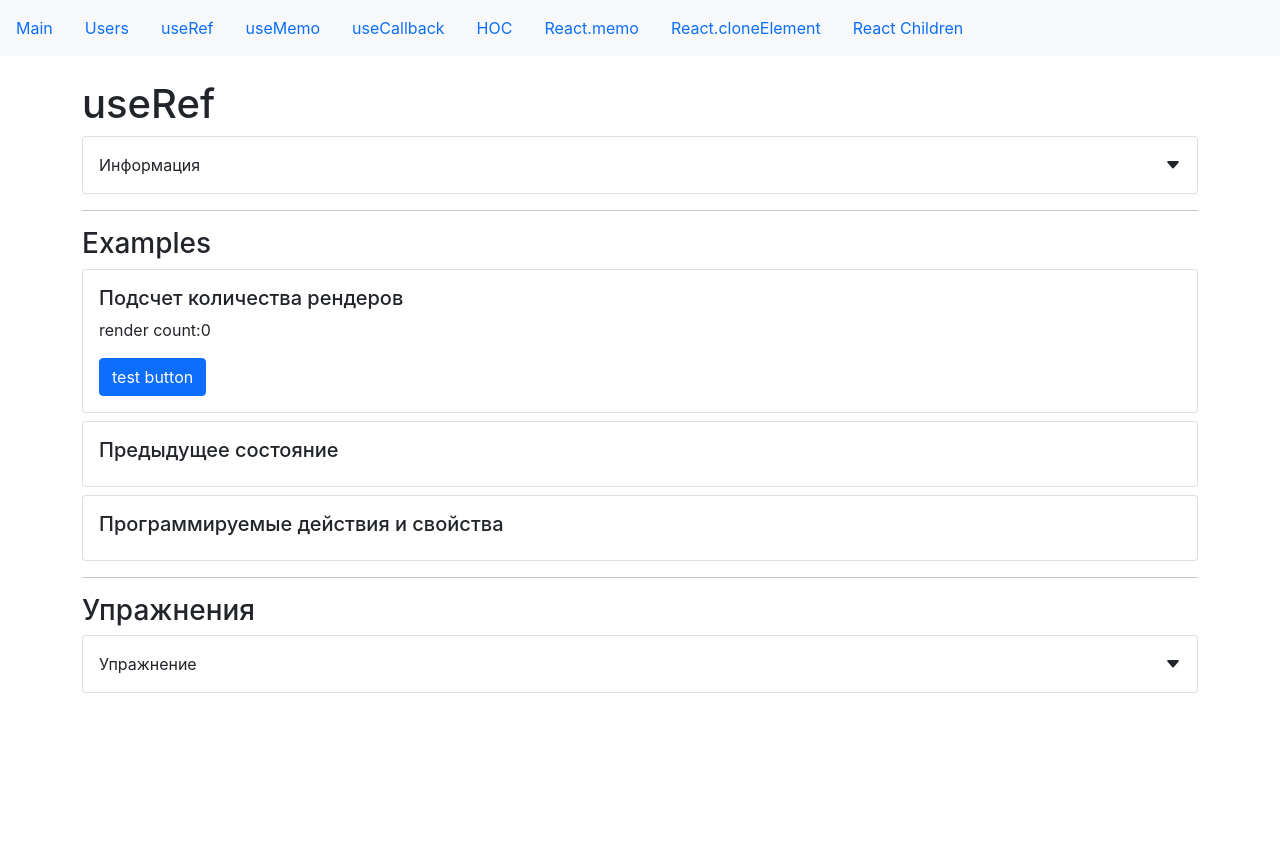
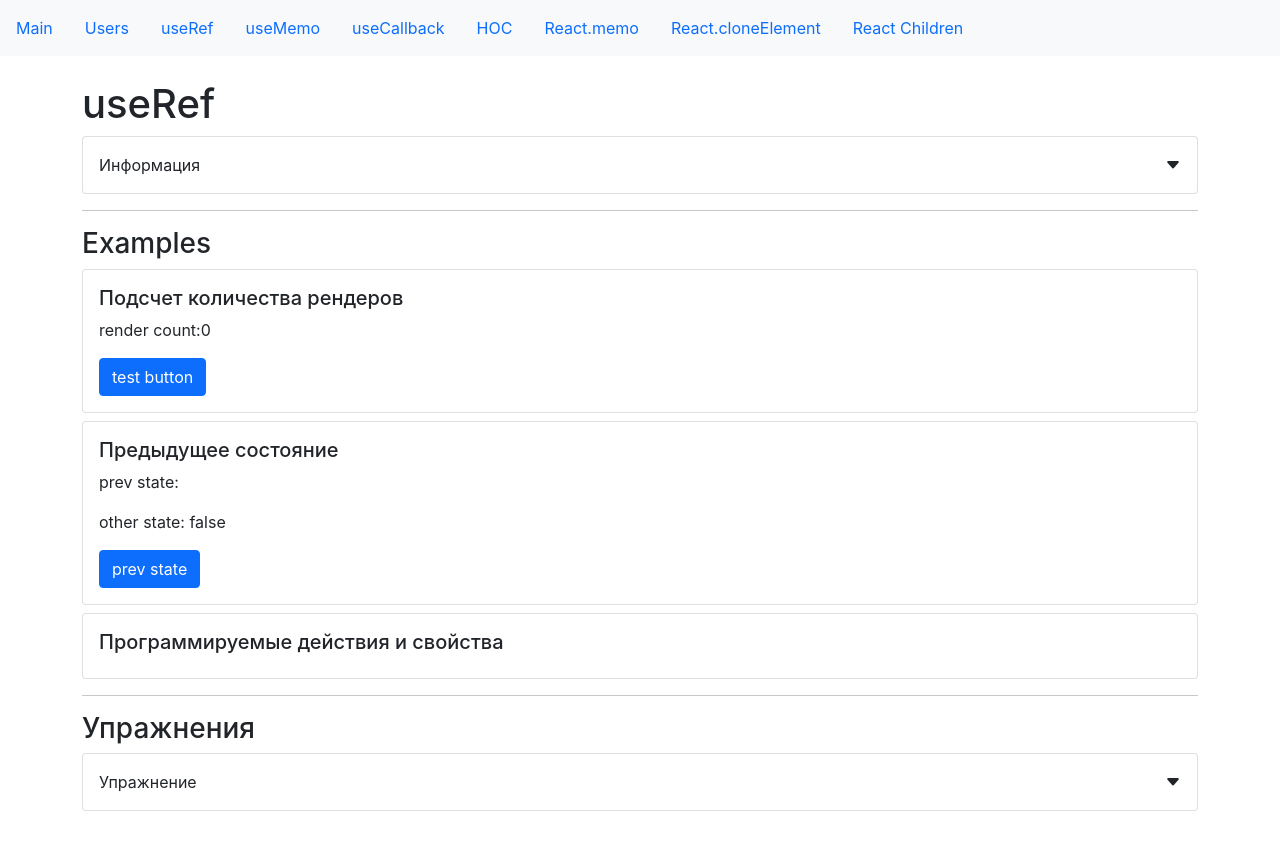
Before and after one commit to rokokos97/start-hooks, a React (Create React App) app: page /useRef in a window 1280 px wide. Shown: the top 850 px of the page. Before the commit the page ends 800 px from the top, so only its background shows below. Built offline with nearby package versions, Linux system fonts and the light colour scheme.

Commit message:
useRef => prevState.jsx => show prev state of component

```diff
--- a/src/app/components/examples/useRef/prevState.jsx
+++ b/src/app/components/examples/useRef/prevState.jsx
@@ -1,10 +1,21 @@
-import React from "react";
+import React, { useEffect, useRef, useState } from "react";
 import CardWrapper from "../../common/Card";
 import SmallTitle from "../../common/typografy/smallTitle";
 const PrevStateExample = () => {
+    const prevState = useRef("");
+    const [otherState, setOtherState] = useState("false");
+    const handleChangeState = () => {
+      setOtherState((prevState) => prevState === "false" ? "true" : "false");
+    };
+    useEffect(() => {
+        prevState.current = otherState;
+    }, [otherState]);
     return (
         <CardWrapper>
             <SmallTitle>Предыдущее состояние</SmallTitle>
+            <p>prev state: {prevState.current}</p>
+            <p>other state: {otherState}</p>
+            <button className={"btn btn-primary"} onClick={handleChangeState}>prev state</button>
         </CardWrapper>
     );
 };
```
